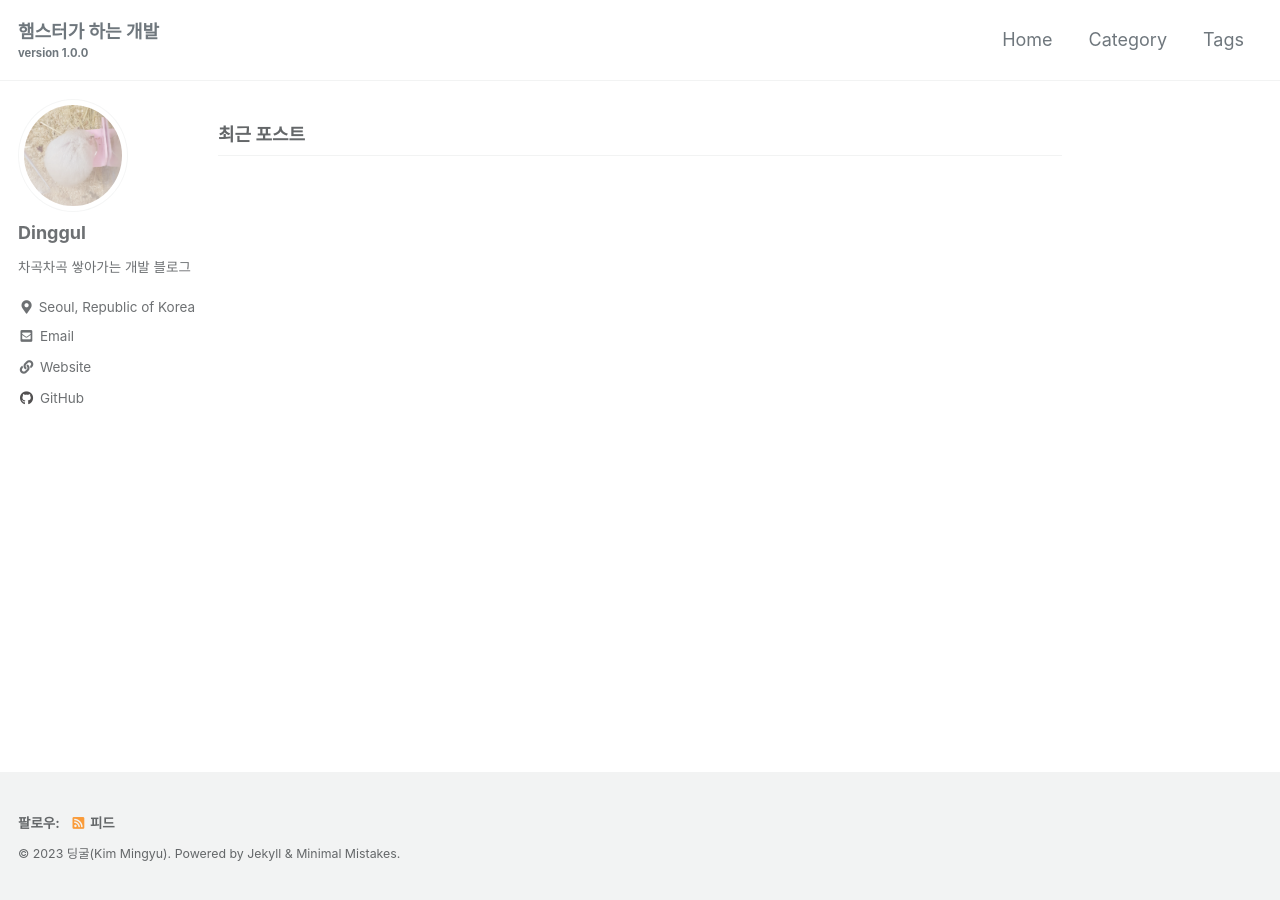
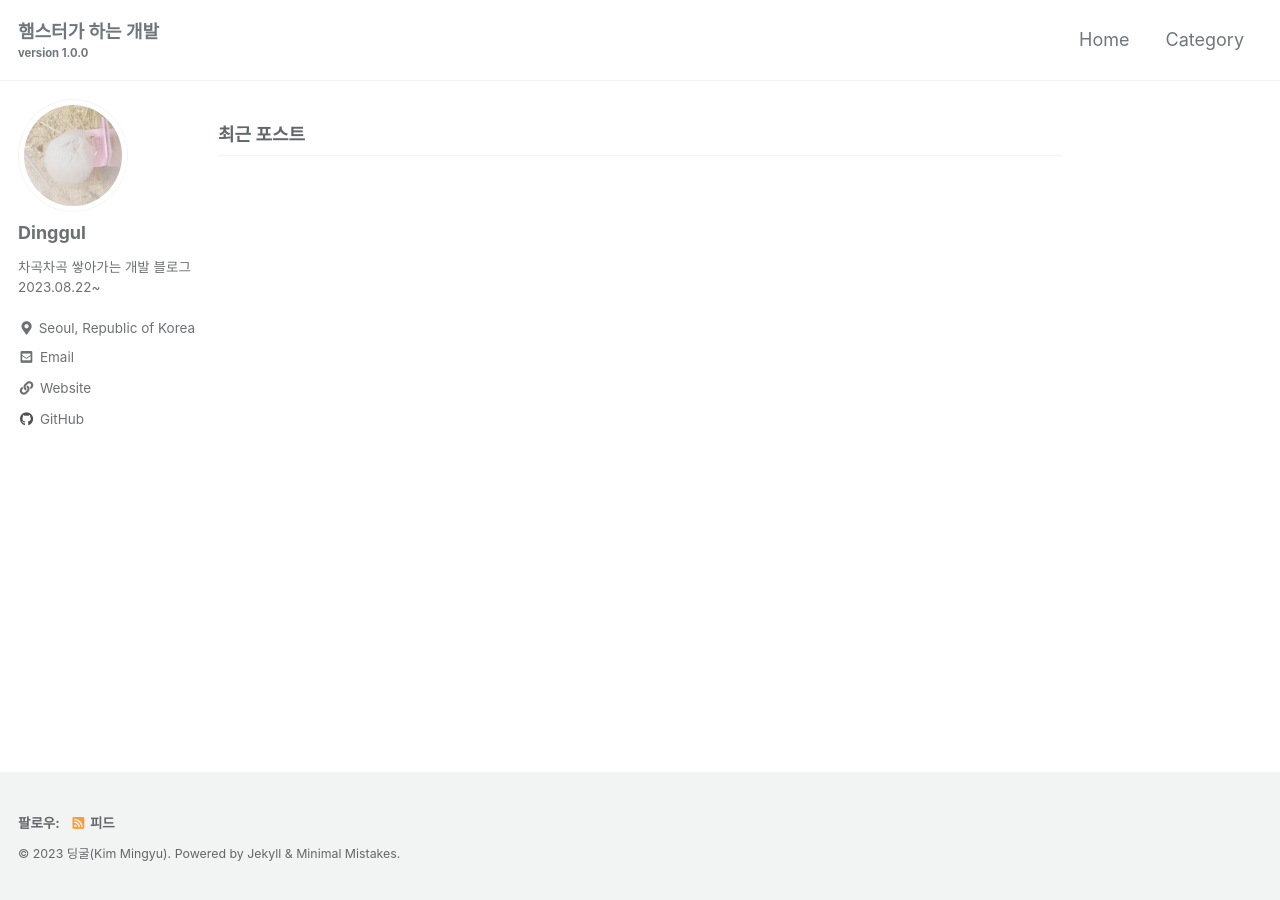
Before and after one commit to dinggul2/dinggul2.github.io, a Jekyll site: the page built from index.html, in a window 1280 px wide. Built offline with Jekyll 4.4.1, drawn with Linux system fonts in a browser that asks for light colours; cached includes are drawn as plain includes; the list of posts is cut into pages by our own code.

Commit message:
update config

```diff
--- a/_config.yml
+++ b/_config.yml
@@ -96,16 +96,16 @@ social:
 
 # Analytics
 analytics:
-  provider: false # false (default), "google", "google-universal", "google-gtag", "custom"
+  provider: 'google-gtag' # false (default), "google", "google-universal", "google-gtag", "custom"
   google:
-    tracking_id:
+    tracking_id: 'G-2J6CT31GMH'
     anonymize_ip: # true, false (default)
 
 # Site Author
 author:
   name: 'Dinggul'
   avatar: '/assets/images/donggle.jpg' # path of avatar image, e.g. "/assets/images/bio-photo.jpg"
-  bio: '차곡차곡 쌓아가는 개발 블로그'
+  bio: '차곡차곡 쌓아가는 개발 블로그<br>2023.08.22~<br>'
   location: 'Seoul, Republic of Korea'
   email:
   links:
@@ -280,3 +280,11 @@ defaults:
       comments: # true
       share: true
       related: true
+
+  # _pages
+  - scope:
+      path: '_pages'
+      type: pages
+    values:
+      layout: single
+      author_profile: true
--- a/_data/navigation.yml
+++ b/_data/navigation.yml
@@ -6,9 +6,8 @@ main:
   - title: 'Category'
     url: /categories/
 
-  - title: 'Tags'
-    url: /tags/
-
+  # - title: 'Tags'
+  #   url: /tags/
   # - title: "About"
   #   url: https://mmistakes.github.io/minimal-mistakes/about/
   # - title: "Sample Posts"
```
